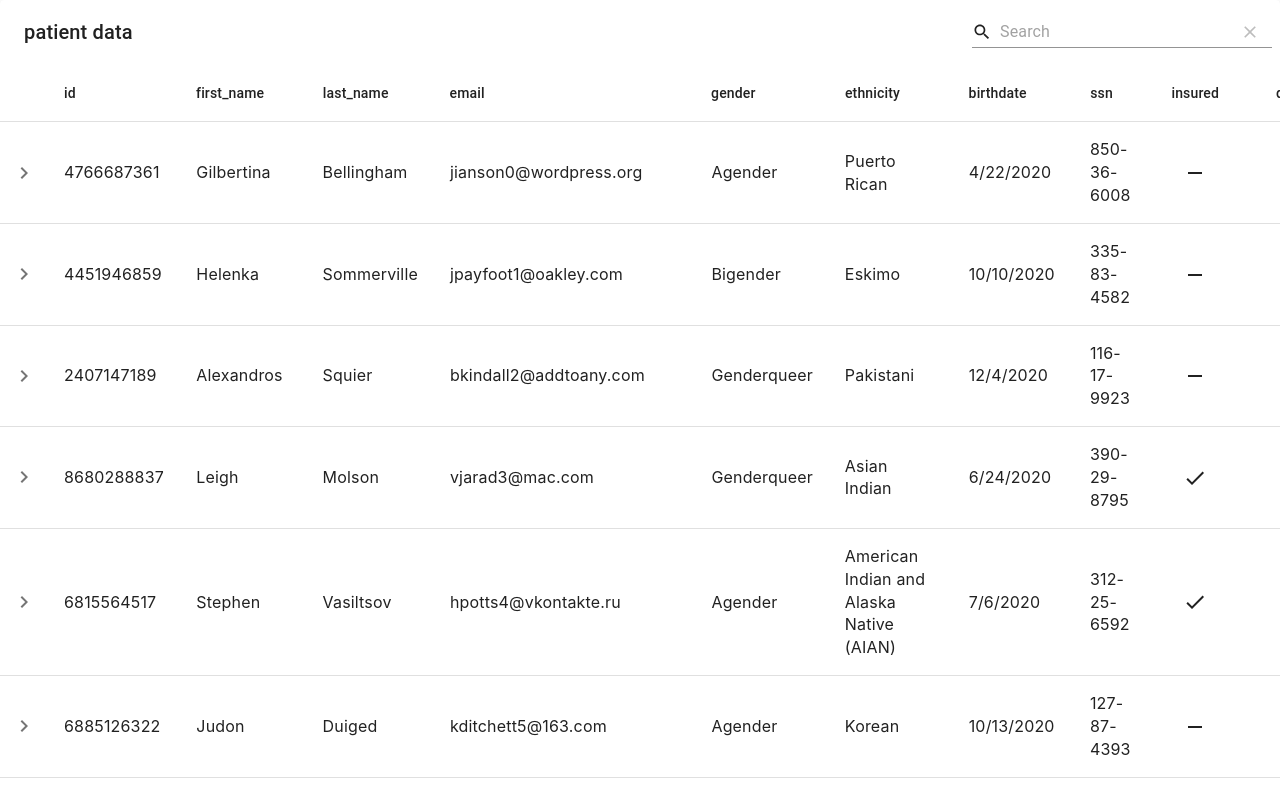
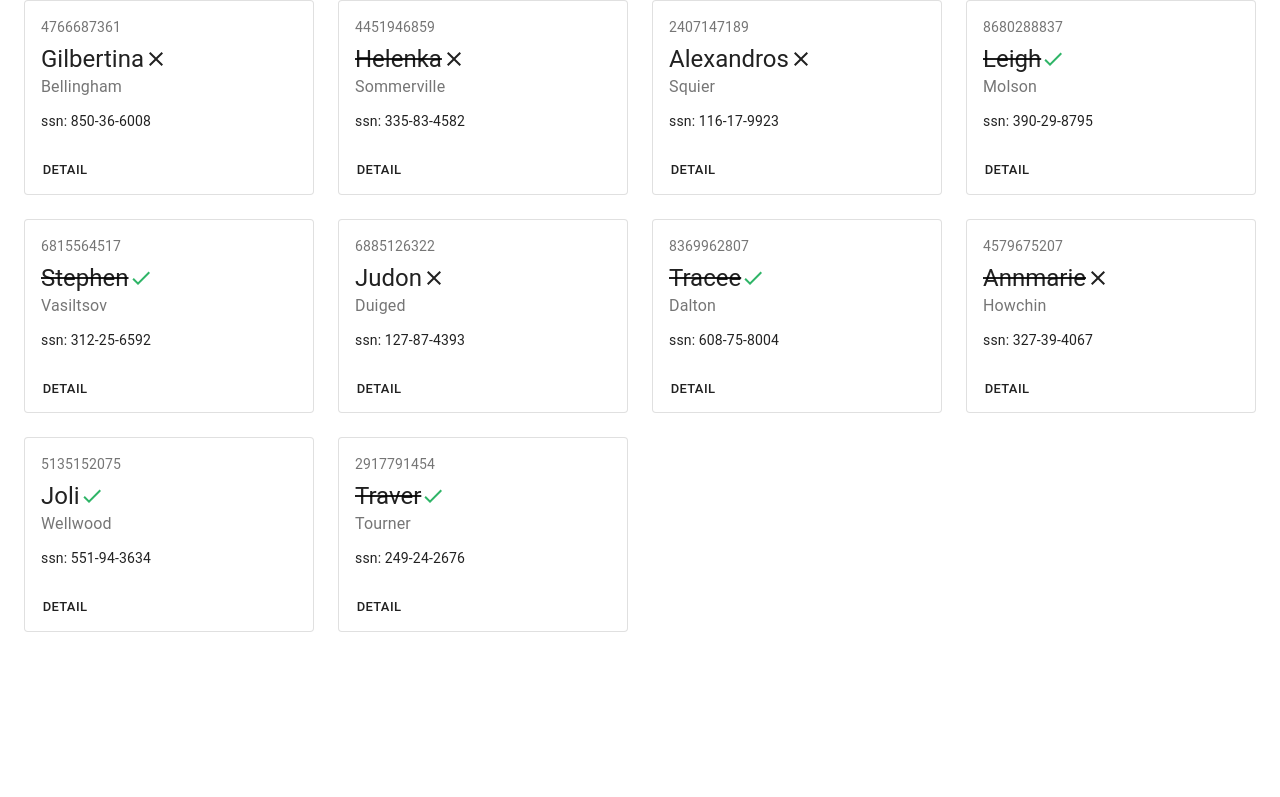
Before and after one commit to iamswain25/LeadEngineerChallenge, a React (Create React App) app: page /grid in a window 1280 px wide. Shown: the top 797 px of the page. Built offline with nearby package versions, Linux system fonts and the light colour scheme; data requests are answered from the project's data file.

Commit message:
feat: Cards

```diff
--- a/src/App.tsx
+++ b/src/App.tsx
@@ -1,5 +1,5 @@
 import React from "react";
-import TableMaterial from "./components/TableMaterial";
+import Cards from "./components/Cards";
 const REACT_APP_SERVER_PORT = process.env.REACT_APP_SERVER_PORT;
 function App() {
   const [data, setData] = React.useState();
@@ -8,7 +8,8 @@ function App() {
       .then((res) => res.json())
       .then(setData);
   }, [setData]);
-  return <TableMaterial data={data} />;
+  if (data) return <Cards data={data} />;
+  else return null;
 }
 
 export default App;
--- /dev/null
+++ b/src/components/CardSingle.tsx
@@ -0,0 +1,65 @@
+import { makeStyles } from "@material-ui/core/styles";
+import Card from "@material-ui/core/Card";
+import CardActions from "@material-ui/core/CardActions";
+import CardContent from "@material-ui/core/CardContent";
+import Button from "@material-ui/core/Button";
+import Typography from "@material-ui/core/Typography";
+import CheckIcon from "@material-ui/icons/Check";
+import CloseIcon from "@material-ui/icons/Close";
+import { Grid, Tooltip } from "@material-ui/core";
+const useStyles = makeStyles({
+  root: {
+    // minWidth: 275,
+  },
+  title: {
+    fontSize: 14,
+  },
+  pos: {
+    marginBottom: 12,
+  },
+  strikethrough: {
+    textDecoration: "line-through",
+  },
+});
+export default function CardSingle({ data }: any) {
+  const classes = useStyles();
+  return (
+    <Card className={classes.root} variant="outlined">
+      <CardContent>
+        <Typography
+          className={classes.title}
+          color="textSecondary"
+          gutterBottom
+        >
+          {data.id}
+        </Typography>
+        <Typography
+          variant="h5"
+          component="h2"
+          className={data.deceased ? classes.strikethrough : undefined}
+        >
+          <Grid container alignItems="center">
+            {data.first_name}
+            <Tooltip
+              title="insured"
+              aria-label="insured"
+              interactive
+              enterTouchDelay={100}
+            >
+              {data.insured ? <CheckIcon htmlColor="#30B568" /> : <CloseIcon />}
+            </Tooltip>
+          </Grid>
+        </Typography>
+        <Typography className={classes.pos} color="textSecondary">
+          {data.last_name}
+        </Typography>
+        <Typography variant="body2" component="p">
+          ssn: {data.ssn}
+        </Typography>
+      </CardContent>
+      <CardActions>
+        <Button size="small">Detail</Button>
+      </CardActions>
+    </Card>
+  );
+}
--- /dev/null
+++ b/src/components/Cards.tsx
@@ -0,0 +1,19 @@
+import { makeStyles } from "@material-ui/core/styles";
+import { Grid, Container } from "@material-ui/core";
+import CardSingle from "./CardSingle";
+
+const useStyles = makeStyles({});
+export default function Cards({ data }: any) {
+  const classes = useStyles();
+  return (
+    <Container>
+      <Grid container spacing={3}>
+        {data?.slice(0, 10)?.map((card: any) => (
+          <Grid key={card.id} xs={12} sm={6} md={3} item>
+            <CardSingle data={card} />
+          </Grid>
+        ))}
+      </Grid>
+    </Container>
+  );
+}
```
Also changed, not shown: 1 other file (tests, documents, lock files or other folders).
